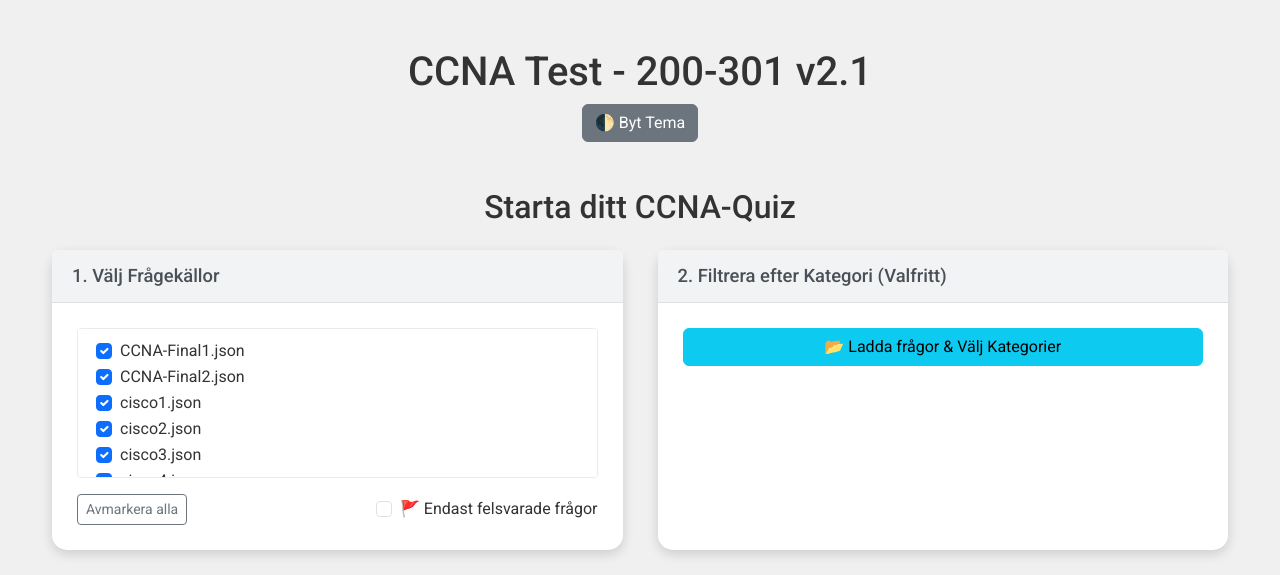
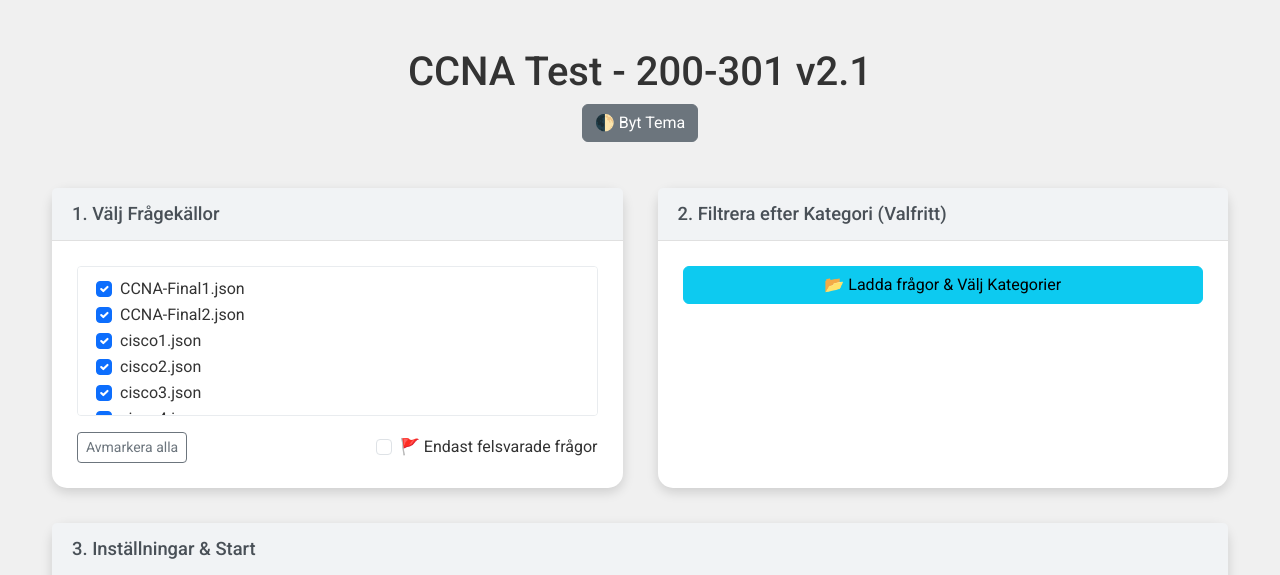
Before and after one commit to Z-eq/cisco-ccna-examtest, a Flask app: page / in a window 1280 px wide. Shown: the top 575 px of the page. Run offline with Flask 3, Linux system fonts and the light colour scheme; data that the repository does not hold is empty; some libraries are stand-ins or nearby versions.

Commit message:
Update index.html

```diff
--- a/templates/index.html
+++ b/templates/index.html
@@ -23,7 +23,6 @@
     </div>
 
     <div id="startScreen" class="quiz-container">
-        <h2 class="text-center mb-4 quiz-header">Starta ditt CCNA-Quiz</h2>
 
         <div class="start-grid">
 
```
